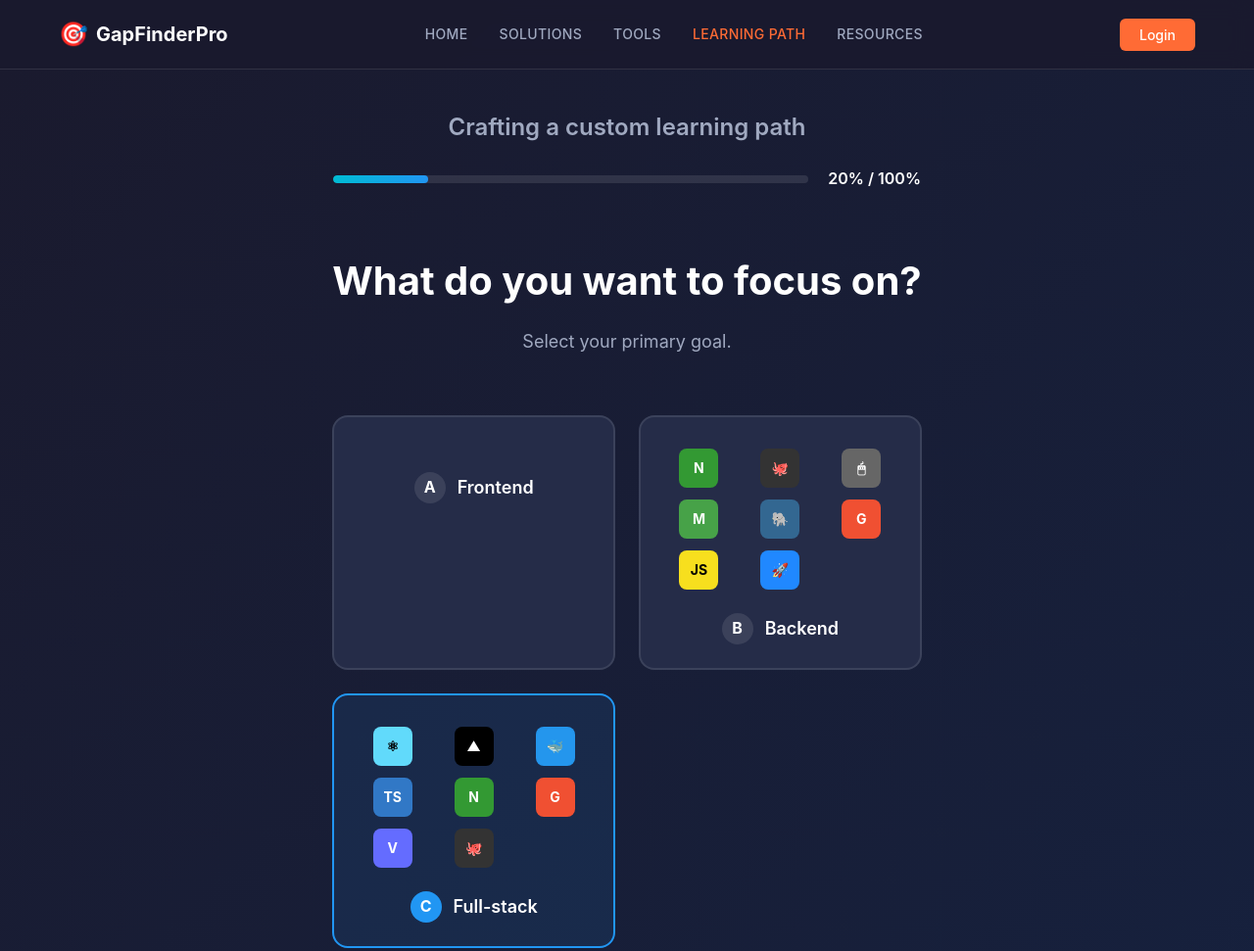
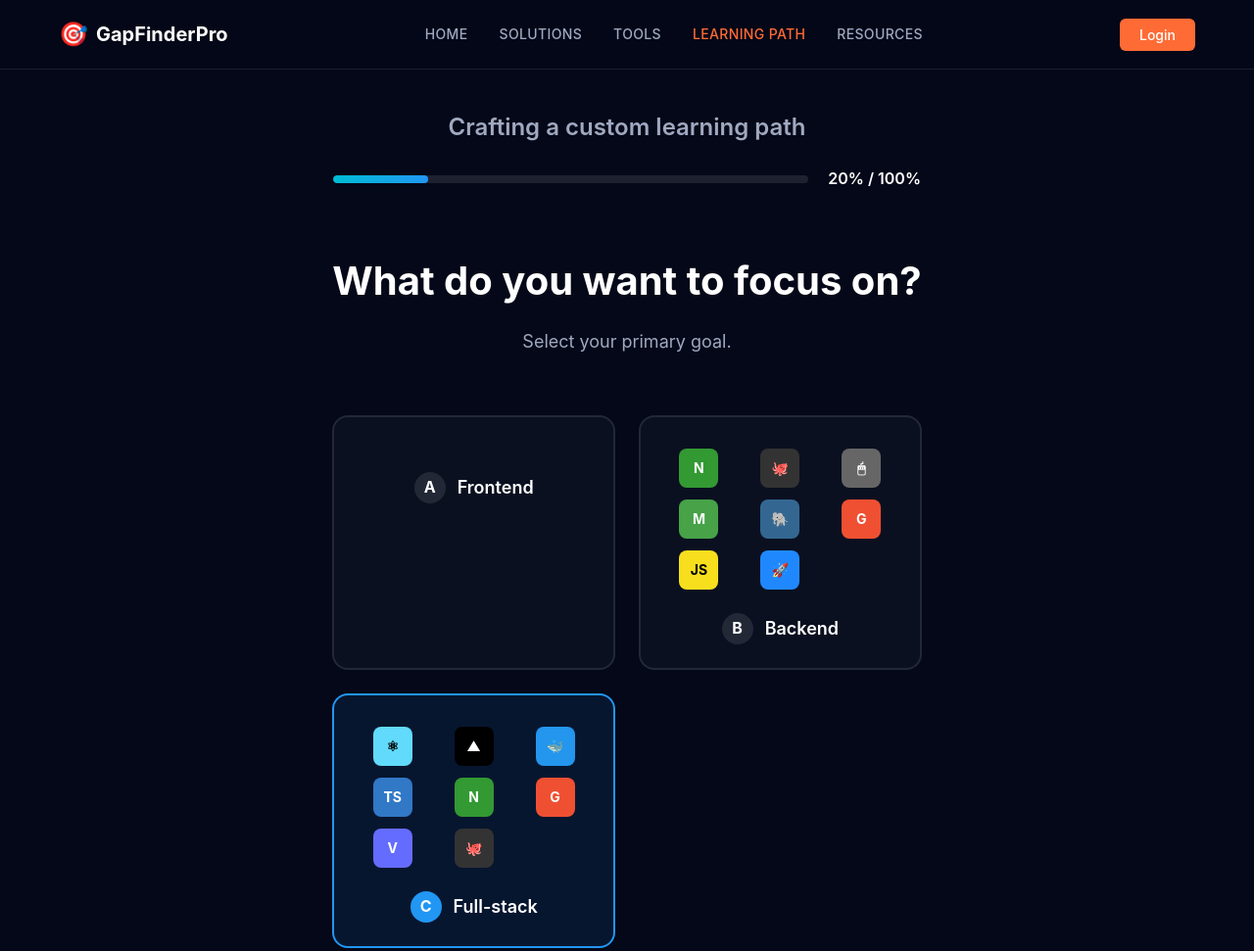
Before and after one commit to manupreetk/GapFinderPro, a plain HTML site: page client/learning-path.html in a window 1280 px wide. Shown: the top 971 px of the page at 98% size. Drawn offline with Linux system fonts and the light colour scheme.

Commit message:
feat: Update theme to darker #040818 background
- Changed body background from gradient to solid #040818
- Updated header background to rgba(4, 8, 24, 0.95) for consistency
- Modified companies section background to match new theme
- Updated testimonials and learning path sections to use #040818
- Adjusted CSS variables for bg-light, bg-dark, and card-bg colors
- Creates more sophisticated, uniform dark theme throughout website

```diff
--- a/client/css/styles.css
+++ b/client/css/styles.css
@@ -8,10 +8,10 @@
     --success: #38b000;
     --warning: #ff9e00;
     --error: #d90429;
-    --bg-light: #1a1a2e;
-    --bg-dark: #16213e;
+    --bg-light: #040818;
+    --bg-dark: #020510;
     --text-gray: #a0a9c0;
-    --card-bg: #252c48;
+    --card-bg: #0a1020;
     --orange: #ffa500;
     --green: #4ade80;
 }
@@ -24,7 +24,7 @@
 }
 
 body {
-    background: linear-gradient(135deg, #1a1a2e 0%, #16213e 100%);
+    background: #040818;
     color: var(--dark);
     line-height: 1.6;
     min-height: 100vh;
@@ -38,7 +38,7 @@ body {
 
 /* Modern Header Styles */
 .modern-header {
-    background: rgba(26, 26, 46, 0.9);
+    background: rgba(4, 8, 24, 0.95);
     border-bottom: 1px solid rgba(255, 255, 255, 0.1);
     padding: 1rem 0;
     position: sticky;
@@ -989,7 +989,7 @@ body {
 /* Companies Section */
 .companies-section {
     padding: 60px 0;
-    background: rgba(22, 33, 62, 0.7);
+    background: rgba(4, 8, 24, 0.8);
     border-top: 1px solid rgba(255, 255, 255, 0.1);
 }
 
@@ -1068,7 +1068,7 @@ body {
 /* Testimonials Section */
 .testimonials-section {
     padding: 80px 0;
-    background: linear-gradient(135deg, #1a1a2e 0%, #16213e 100%);
+    background: #040818;
 }
 
 .testimonials-grid {
@@ -1172,7 +1172,7 @@ body {
 /* Learning Path Page Styles */
 .learning-path-section {
     min-height: 100vh;
-    background: linear-gradient(135deg, #1a1a2e 0%, #16213e 100%);
+    background: #040818;
     padding: 40px 0;
     display: flex;
     align-items: center;
```
